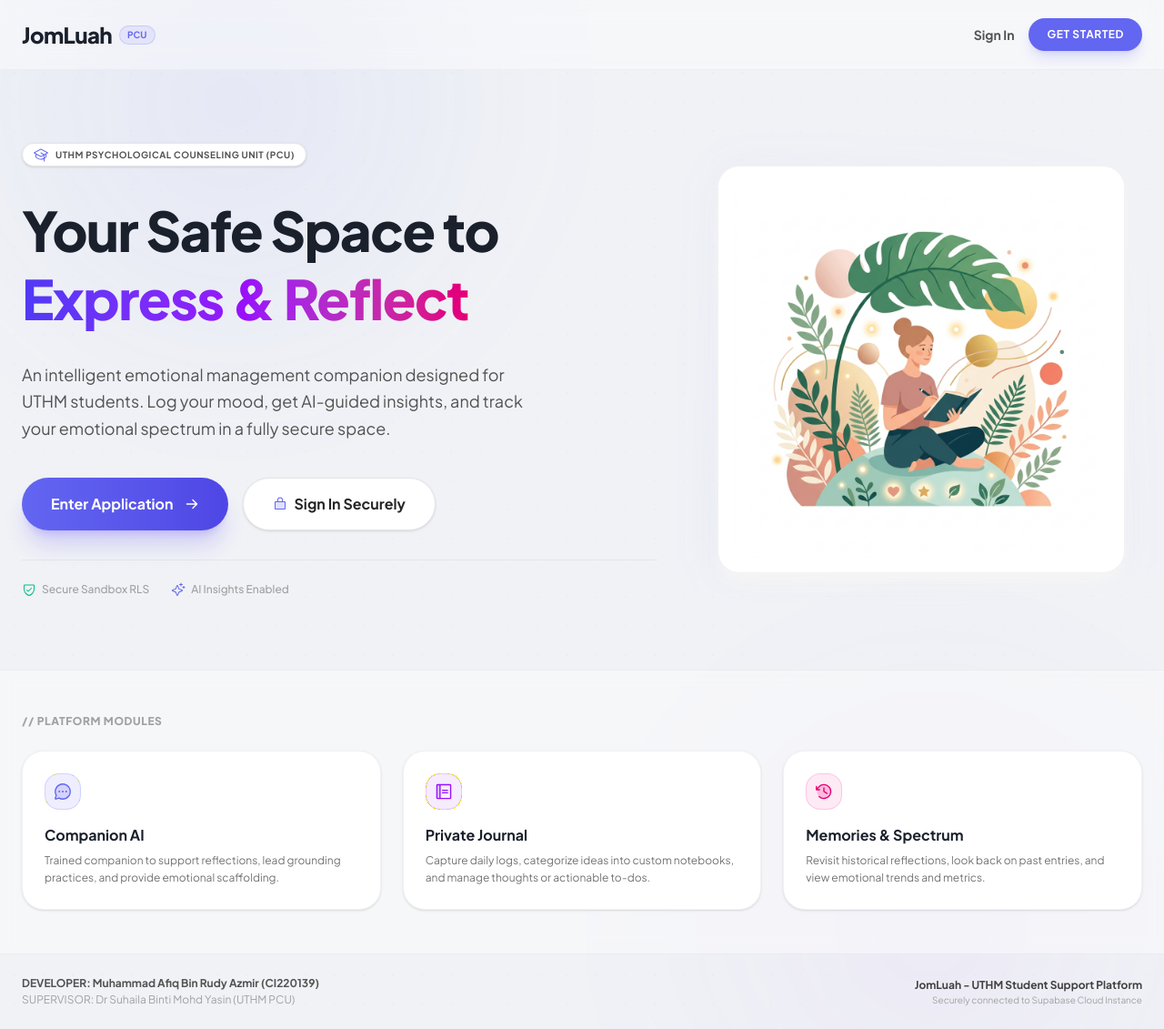
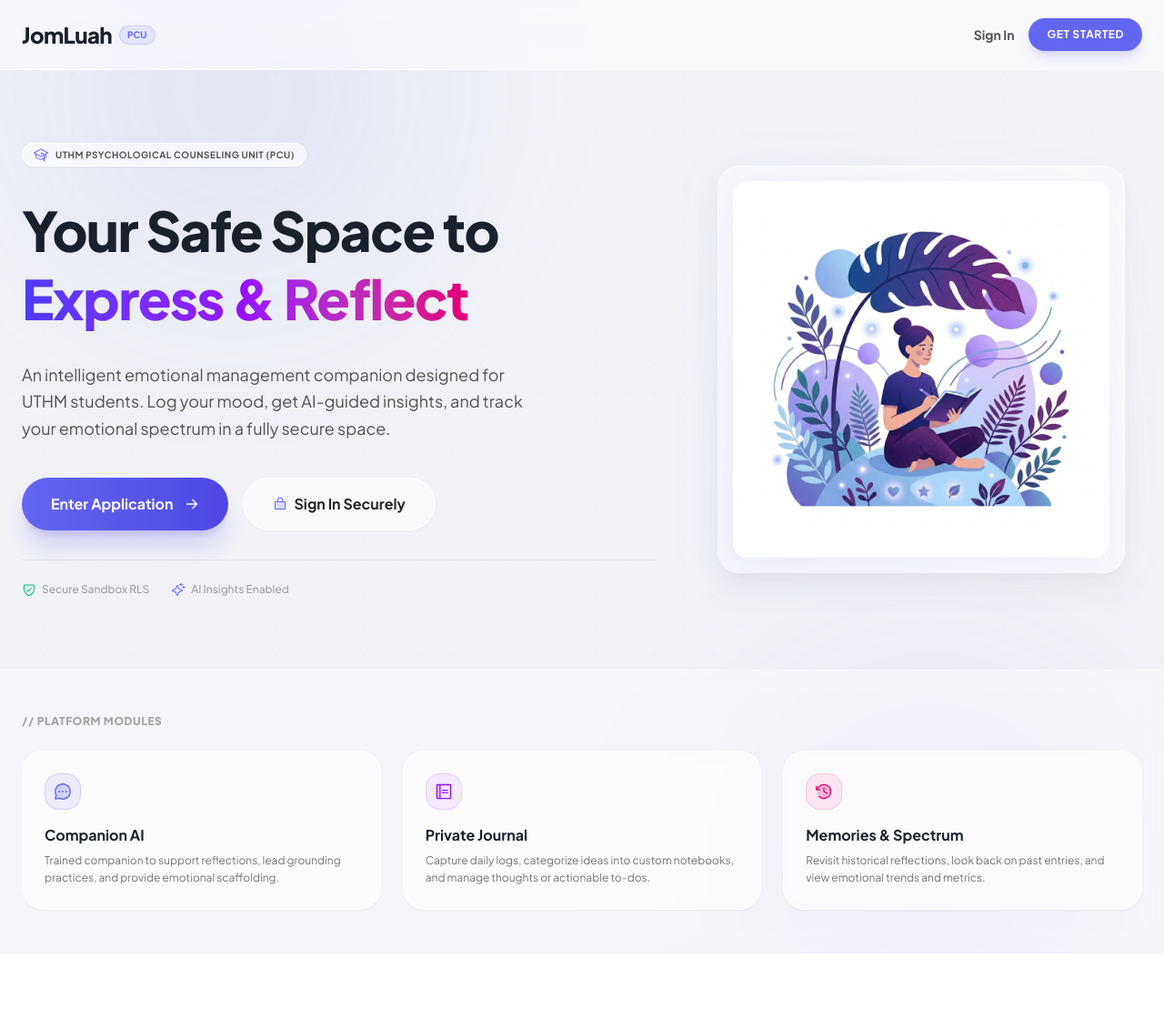
Before and after one commit to afuqaero/jomluahv2, a Next.js app: page / in a window 1280 px wide. Shown: the whole page at 91% size. After the commit the page ends 1048 px from the top, so only its background shows below. Built offline with nearby package versions, Linux system fonts and the light colour scheme.

Commit message:
style(landing): update banner illustration to match purple-indigo brand colors
Overwrote wellness_illustration.png with a newly generated version utilizing a gorgeous blue-indigo-purple color spectrum to match the JomLuah main theme.

```diff
--- a/app/page.tsx
+++ b/app/page.tsx
@@ -17,8 +17,8 @@
   return (
     <div className="min-h-screen bg-[#F0F2F6] text-[#4a5568] flex flex-col relative overflow-hidden font-sans selection:bg-indigo-500/20 selection:text-indigo-900">
       {/* Background glowing decorations - soft light mode glows */}
-      <div aria-hidden="true" className="absolute top-[-20%] left-[-10%] w-[60%] h-[60%] bg-[radial-gradient(circle_at_center,rgba(99,102,241,0.08)_0%,transparent_70%)] pointer-events-none blur-3xl" />
-      <div aria-hidden="true" className="absolute bottom-[-20%] right-[-10%] w-[60%] h-[60%] bg-[radial-gradient(circle_at_center,rgba(168,85,247,0.05)_0%,transparent_70%)] pointer-events-none blur-3xl" />
+      <div aria-hidden="true" className="absolute top-[-20%] left-[-10%] w-[60%] h-[60%] bg-[radial-gradient(circle_at_center,rgba(99,102,241,0.1)_0%,transparent_70%)] pointer-events-none blur-3xl" />
+      <div aria-hidden="true" className="absolute bottom-[-20%] right-[-10%] w-[60%] h-[60%] bg-[radial-gradient(circle_at_center,rgba(168,85,247,0.08)_0%,transparent_70%)] pointer-events-none blur-3xl" />
 
       {/* Grid background overlay */}
       <div
@@ -30,8 +30,8 @@
         }}
       />
 
-      {/* Header */}
-      <header className="relative z-10 w-full max-w-7xl mx-auto px-6 py-5 flex justify-between items-center border-b border-neutral-200/50 bg-white/40 backdrop-blur-md">
+      {/* Header - Glassmorphism */}
+      <header className="relative z-10 w-full max-w-7xl mx-auto px-6 py-5 flex justify-between items-center border-b border-white/50 bg-white/50 backdrop-blur-lg">
         <div className="flex items-center gap-2">
           <span className="text-2xl font-black tracking-tight text-[#1a202c]">
             JomLuah
@@ -62,7 +62,7 @@
 
         {/* Left Column: Headline and Pitch */}
         <div className="lg:col-span-7 space-y-8 text-left">
-          <div className="inline-flex items-center gap-2 px-3 py-1 rounded-full bg-white border border-neutral-200 shadow-sm">
+          <div className="inline-flex items-center gap-2 px-3 py-1 rounded-full bg-white/60 backdrop-blur-md border border-white/80 shadow-xs">
             <GraduationCap className="w-4 h-4 text-[#6366F1]" />
             <span className="text-[10px] font-bold uppercase tracking-wider text-neutral-600">
               UTHM Psychological Counseling Unit (PCU)
@@ -90,7 +90,7 @@
             </Link>
             <Link
               href="/login"
-              className="bg-white hover:bg-neutral-50 text-neutral-800 border border-neutral-200 shadow-sm px-8 py-4 rounded-full font-bold transition hover:scale-105 active:scale-95 flex items-center gap-2"
+              className="bg-white/50 backdrop-blur-md hover:bg-white/80 text-neutral-800 border border-white/80 shadow-xs px-8 py-4 rounded-full font-bold transition hover:scale-105 active:scale-95 flex items-center gap-2"
             >
               <LockSimple weight="duotone" className="w-4 h-4 text-[#6366F1]" /> Sign In Securely
             </Link>
@@ -107,9 +107,9 @@
           </div>
         </div>
 
-        {/* Right Column: Premium Illustration Banner */}
+        {/* Right Column: Premium Illustration Banner with Glassmorphism Wrapper */}
         <div className="lg:col-span-5 flex flex-col items-center justify-center relative">
-          <div className="relative w-full max-w-md bg-white border border-neutral-200/50 p-4 rounded-3xl shadow-xl shadow-neutral-100">
+          <div className="relative w-full max-w-md bg-white/50 backdrop-blur-md border border-white/60 p-4 rounded-3xl shadow-xl shadow-neutral-200/50">
             {/* Ambient shadow/glow behind illustration card */}
             <div className="absolute inset-0 -z-10 bg-gradient-to-tr from-[#6366F1]/10 to-transparent blur-xl rounded-3xl" />
 
@@ -122,8 +122,8 @@
         </div>
       </main>
 
-      {/* Grid Features List */}
-      <section className="relative z-10 w-full max-w-7xl mx-auto px-6 py-12 border-t border-neutral-200/60 bg-white/40 backdrop-blur-sm">
+      {/* Grid Features List - Glassmorphic section */}
+      <section className="relative z-10 w-full max-w-7xl mx-auto px-6 py-12 border-t border-white/50 bg-white/30 backdrop-blur-md">
         <h3 className="text-xs font-extrabold uppercase tracking-wider text-neutral-400 text-left mb-6">
           // Platform Modules
         </h3>
@@ -131,7 +131,7 @@
           {/* Module 1: Companion AI */}
           <Link
             href="/chat"
-            className="group p-6 rounded-3xl border border-neutral-200/50 bg-white hover:bg-neutral-50/50 transition-all duration-300 hover:-translate-y-1 hover:border-indigo-500/20 shadow-sm hover:shadow-md text-left"
+            className="group p-6 rounded-3xl border border-white/70 bg-white/55 backdrop-blur-md hover:bg-white/85 transition-all duration-300 hover:-translate-y-1 hover:border-indigo-500/20 shadow-xs hover:shadow-lg text-left"
           >
             <div className="w-10 h-10 rounded-2xl bg-indigo-500/10 border border-indigo-500/20 flex items-center justify-center text-[#6366F1] group-hover:scale-110 transition duration-300 mb-4">
               <ChatCircleDots weight="duotone" className="w-5.5 h-5.5" />
@@ -147,7 +147,7 @@
           {/* Module 2: Idea Board / Journal */}
           <Link
             href="/journal"
-            className="group p-6 rounded-3xl border border-neutral-200/50 bg-white hover:bg-neutral-50/50 transition-all duration-300 hover:-translate-y-1 hover:border-purple-500/20 shadow-sm hover:shadow-md text-left"
+            className="group p-6 rounded-3xl border border-white/70 bg-white/55 backdrop-blur-md hover:bg-white/85 transition-all duration-300 hover:-translate-y-1 hover:border-purple-500/20 shadow-xs hover:shadow-lg text-left"
           >
             <div className="w-10 h-10 rounded-2xl bg-purple-500/10 border border-purple-500/20 flex items-center justify-center text-purple-600 group-hover:scale-110 transition duration-300 mb-4">
               <Notebook weight="duotone" className="w-5.5 h-5.5" />
@@ -163,7 +163,7 @@
           {/* Module 3: Memories */}
           <Link
             href="/memories"
-            className="group p-6 rounded-3xl border border-neutral-200/50 bg-white hover:bg-neutral-50/50 transition-all duration-300 hover:-translate-y-1 hover:border-pink-500/20 shadow-sm hover:shadow-md text-left"
+            className="group p-6 rounded-3xl border border-white/70 bg-white/55 backdrop-blur-md hover:bg-white/85 transition-all duration-300 hover:-translate-y-1 hover:border-pink-500/20 shadow-xs hover:shadow-lg text-left"
           >
             <div className="w-10 h-10 rounded-2xl bg-pink-500/10 border border-pink-500/20 flex items-center justify-center text-pink-600 group-hover:scale-110 transition duration-300 mb-4">
               <ClockCounterClockwise weight="duotone" className="w-5.5 h-5.5" />
@@ -178,17 +178,6 @@
         </div>
       </section>
 
-      {/* Footer */}
-      <footer className="relative z-10 w-full max-w-7xl mx-auto px-6 py-6 flex flex-col md:flex-row justify-between text-xs text-neutral-400 border-t border-neutral-200/50 gap-4 text-left">
-        <div>
-          <p className="font-bold text-neutral-600">DEVELOPER: Muhammad Afiq Bin Rudy Azmir (CI220139)</p>
-          <p className="mt-0.5">SUPERVISOR: Dr Suhaila Binti Mohd Yasin (UTHM PCU)</p>
-        </div>
-        <div className="md:text-right flex flex-col justify-end">
-          <p className="font-bold text-neutral-700">JomLuah - UTHM Student Support Platform</p>
-          <p className="mt-0.5 text-[10px]">Securely connected to Supabase Cloud Instance</p>
-        </div>
-      </footer>
     </div>
   );
 }
```
Also changed, not shown: public/wellness_illustration.png.
